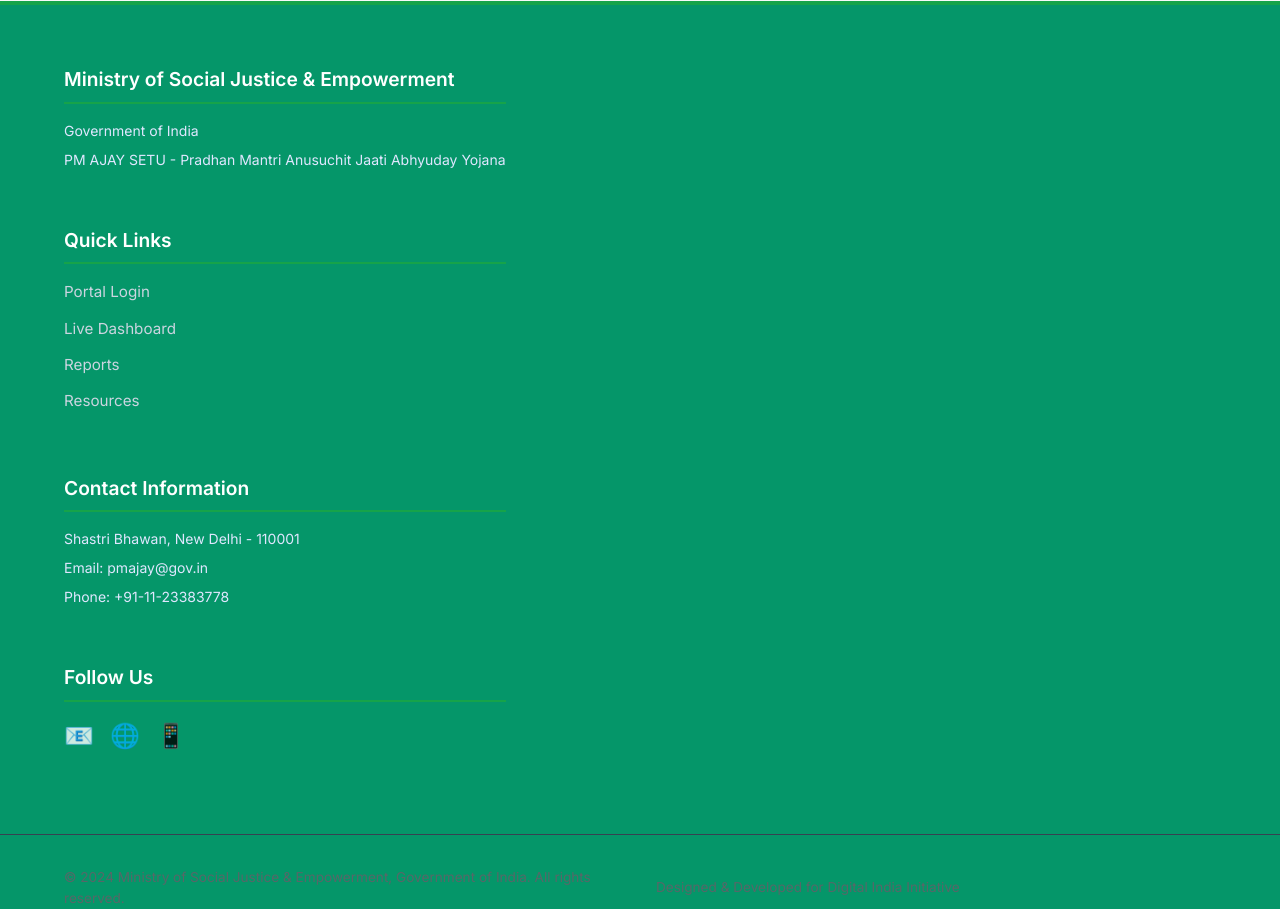
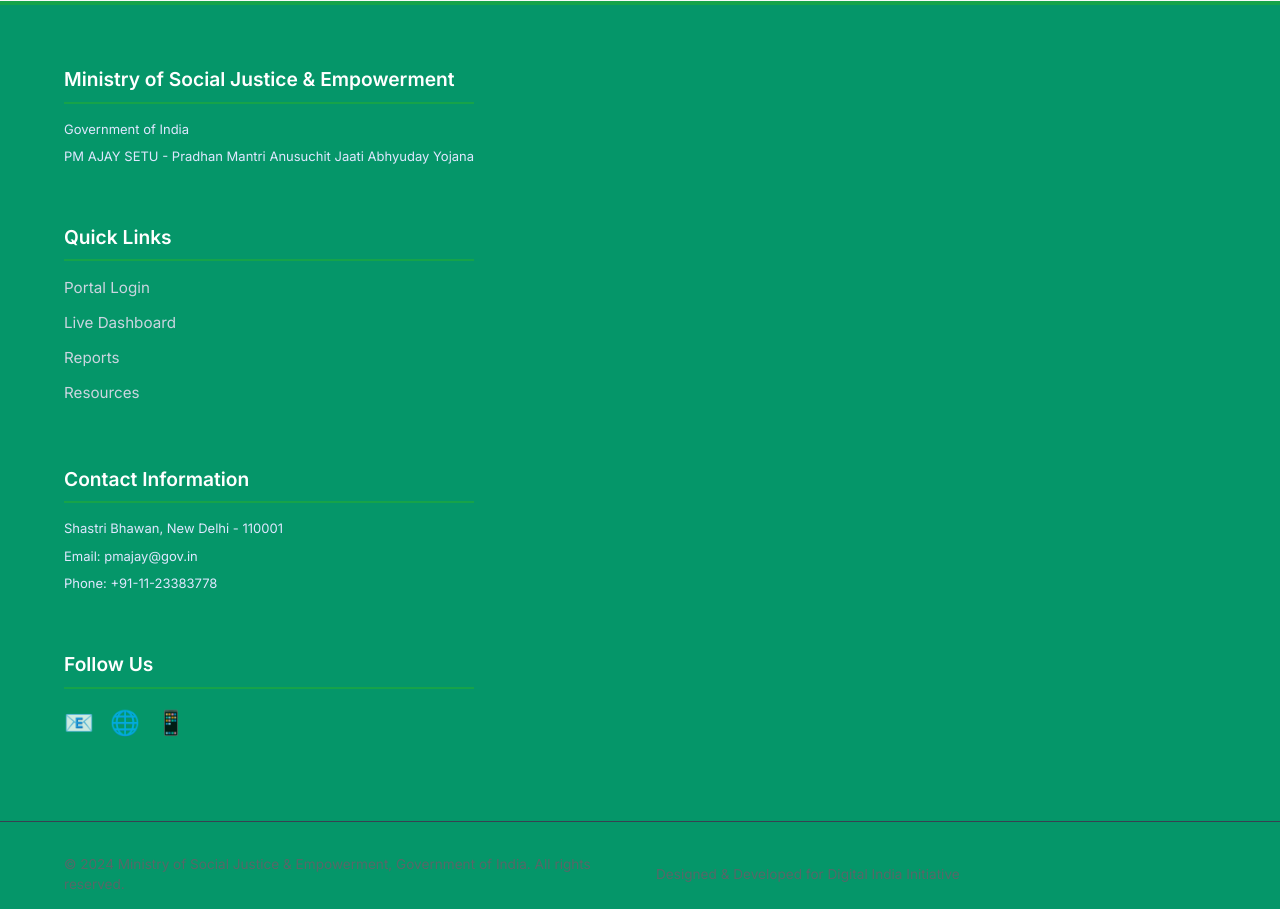
Before and after one commit to rajparmar8799/PM-AJAY-Mapping, a React (Create React App) app in the folder frontend/: page / in a window 1280 px wide. Shown: the part 4640-5549 px from the top of the page. Built offline with nearby package versions, Linux system fonts and the light colour scheme.

Commit message:
feat: reduce footer size for more compact design

```diff
--- a/frontend/src/components/LandingPage.css
+++ b/frontend/src/components/LandingPage.css
@@ -666,7 +666,7 @@
 .footer {
   background: #f8f9fa;
   border-top: 1px solid #e8eaed;
-  padding: 48px 0 24px;
+  padding: 24px 0 16px;
 }
 
 .footer-content {
@@ -678,14 +678,14 @@
 .footer-main {
   display: grid;
   grid-template-columns: repeat(auto-fit, minmax(250px, 1fr));
-  gap: 48px;
-  margin-bottom: 32px;
+  gap: 32px;
+  margin-bottom: 20px;
 }
 
 .footer-section h4 {
-  font-size: 16px;
-  font-weight: 500;
-  margin-bottom: 16px;
+  font-size: 14px;
+  font-weight: 500;
+  margin-bottom: 12px;
   color: #202124;
 }
 
@@ -694,9 +694,9 @@
 .footer-section li {
   color: #5f6368;
   text-decoration: none;
-  line-height: 1.6;
-  margin-bottom: 8px;
-  font-size: 14px;
+  line-height: 1.5;
+  margin-bottom: 6px;
+  font-size: 13px;
 }
 
 .footer-section a:hover,
@@ -723,7 +723,7 @@
 
 .footer-bottom {
   border-top: 1px solid #e8eaed;
-  padding-top: 24px;
+  padding-top: 16px;
 }
 
 .footer-bottom-content {
@@ -734,12 +734,12 @@
   margin: 0 auto;
   padding: 0 24px;
   flex-wrap: wrap;
-  gap: 16px;
+  gap: 12px;
 }
 
 .footer-bottom p {
   color: #5f6368;
-  font-size: 14px;
+  font-size: 12px;
   margin: 0;
 }
 
```
